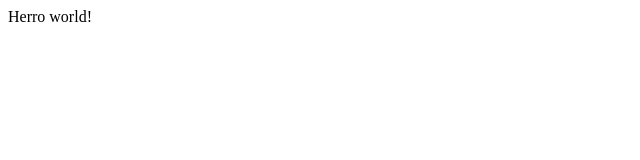
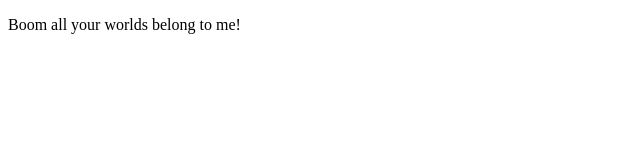
Before and after one commit to AlexLazaris/herro, a plain HTML site: page index.html in a window 1280 px wide. Shown: the whole page, without its empty margins (0-640 px from the left). Drawn offline with Linux system fonts and the light colour scheme.

Commit message:
Update index.html

```diff
--- a/index.html
+++ b/index.html
@@ -1,12 +1,14 @@
-<html>
+<!DOCTYPE html>
+<html lang="en">
 <head>
+  <meta charset="utf-8" />
+  <title>Rawr</title>
+  <link rel="stylesheet" href="css/main.css" type="text/css" />
+<!--[if IE]> <script src="http://html5shiv.googlecode.com/svn/trunk/html5.js"></script>
+<![endif]--> <!--[if lte IE 7]> <script src="js/IE8.js" type="text/javascript"></script>
+<![endif]--> <!--[if lt IE 7]>  <link rel="stylesheet" type="text/css" media="all" href="css/ie6.css"/><![endif]-->
 </head>
-<body>
-  <header>
-  </header>
-
-<p> Herro world!</p>
-
-
+<body id="index" class="home">
+  <p>Boom all your worlds belong to me!</p>
 </body>
 </html>
```
